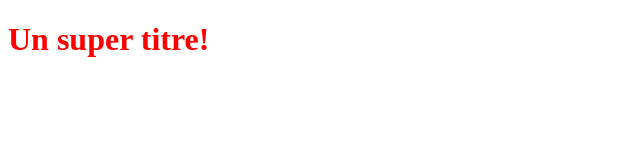
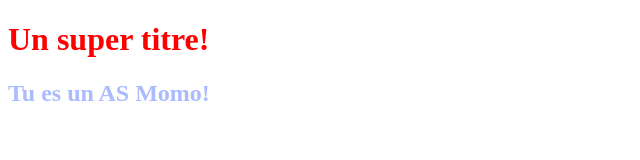
Before and after one commit to goweber/OpenWorkProjet-, a plain HTML site: page index.html in a window 1280 px wide. Shown: the whole page, without its empty margins (0-640 px from the left). Drawn offline with Linux system fonts and the light colour scheme.

Commit message:
Ajout d'un H2 à index.html et une couleur appliqué à H2 en css

```diff
--- a/index.html
+++ b/index.html
@@ -8,6 +8,8 @@
 
 	<body>
 		<h1>Un super titre!</h1>
+		<h2>Tu es un AS Momo!</h1>
+
 
 	</body>
 </htm>
--- a/styles.css
+++ b/styles.css
@@ -1,3 +1,7 @@
 h1 {
 	color: red;
 }
+
+h2 {
+	color: #abf;
+}
```
